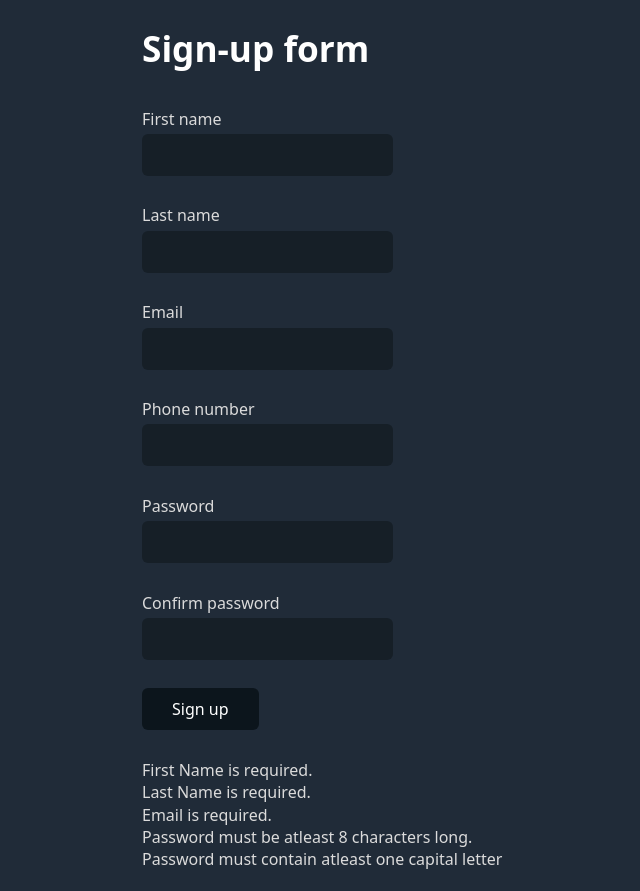
After one commit to FrostyAqua37/PHP, a PHP site: the page made by Modul 4/oppgave_2.1.php in a window 1280 px wide. The commit adds this page. Shown: the whole page, without its empty margins (98-738 px from the left). Run offline with PHP 8.4, Linux system fonts and the light colour scheme; data that the repository does not hold is empty.

Commit message:
Some changes to modul 4.

```diff
--- a/Modul 4/index.php
+++ b/Modul 4/index.php
@@ -3,7 +3,7 @@
 
 <?php
 echo "<a href=oppgave_1.php target=_blank>Lenke til oppgave 1.</a><br>";
-echo "<a href=oppgave_2.php target=_blank>Lenke til oppgave 2.</a><br>";
+echo "<a href=oppgave_2.1.php target=_blank>Lenke til oppgave 2.</a><br>";
 echo "<a href=oppgave_3.php target=_blank>Lenke til oppgave 3.</a><br>";
 echo "<a href=oppgave_4.php target=_blank>Lenke til oppgave 4.</a><br>";
 echo "<a href=oppgave_5.php target=_blank>Lenke til oppgave 5.</a><br>";
--- /dev/null
+++ b/Modul 4/oppgave_2.1.php
@@ -0,0 +1,88 @@
+<!DOCTYPE html>
+<html lang="en">
+<head>
+    <meta charset="UTF-8">
+    <meta name="viewport" content="width=device-width, initial-scale=1.0">
+    <link rel="stylesheet" href="https://cdn.jsdelivr.net/npm/water.css@2/out/dark.css"> <!-- Water CSS link -->
+    <title>Signup</title>
+</head>
+<body>
+    <h1>Sign-up form</h1><br>
+    <form action="oppgave_2.2.php" method="post">
+        <div>
+            <label for="firstName">First name</label>
+            <input type="text" id="firstName" name="Lastname">
+        </div><br>
+
+        <div>
+            <label for="lastName">Last name</label>
+            <input type="text" id="Lastname" name="Lastname">
+        </div><br>
+
+        <div>
+            <label for="email">Email</label>
+            <input type="email" id="email" name="email">
+        </div><br>
+
+        <div>
+            <label for="phone">Phone number</label>
+            <input type="tel" id="phone" name="phone">
+        </div><br>
+
+        <div>
+            <label for="password">Password</label>
+            <input type="password" id="password" name="password">
+        </div><br>
+
+        <div>
+            <label for="password_confirmation">Confirm password</label>
+            <input type="password" id="password_confirmation" name="password_confirmation">
+        </div><br>
+
+        <button>Sign up</button><br><br>
+    </form>
+
+<?php
+
+if ($_SERVER["REQUEST_METHOD"] = "POST") {
+    if (empty($_POST["firstName"])) {
+        echo "First Name is required." . "<br>";
+    } else {
+        $firstName = trim($_POST["firstName"]);
+    }
+
+    if (empty($_POST["lastName"])) {
+        echo "Last Name is required." . "<br>";
+    } else {
+        $lastName = trim($_POST["lastName"]);
+    }
+
+    if(empty($_POST["email"])) {
+        //Check if email field is empty
+        echo "Email is required." . "<br>";
+    } else if (!filter_var($_POST["email"], FILTER_VALIDATE_EMAIL)) {
+        //Check if email is valid.
+        echo "Email is not valid" . "<br>";
+    } else {
+        $email = filter_var(trim($_POST["email"], FILTER_SANITIZE_EMAIL));
+    }
+
+    if (strlen($_POST["password"]) < 8) {
+        echo "Password must be atleast 8 characters long." . "<br>";
+    }
+
+    if (!preg_match("/[A-Z]/i", $_POST["password"])) {
+        //Checks if password has a capital letter.
+       echo "Password must contain atleast one capital letter" . "<br>";
+    }
+
+    if($_POST["password"] !== $_POST["password_confirmation"]) {
+        //Checks if passwords match.
+        echo "Password must match";
+    }
+}
+?>
+
+
+</body>
+</html>
--- a/Modul 4/oppgave_4.php
+++ b/Modul 4/oppgave_4.php
@@ -20,7 +20,7 @@ $roomtypes = [
     $junior_suite = [
         $name = "Junior Suite",
         $space = 2,
-        $price = "2500 kr"
+        $price = "2500 kr",
         $description = "A room for two people with a living room."
     ]
 ];
```
Also changed, not shown: Modul 4/oppgave_2.2.php (added, +20 -0 lines), Modul 4/oppgave_5.php (+13 -5 lines), Modul 4/oppgave_3.php (added).
